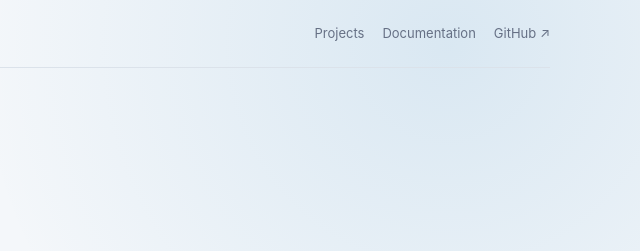
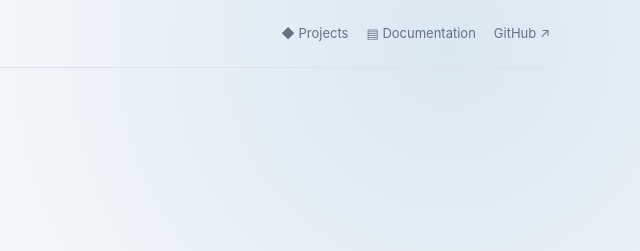
Before and after one commit to andyxuan2010/oci-template, a plain HTML site: page index.html in a window 1280 px wide. Shown: the top 251 px of the page, 640-1280 px from the left. Drawn offline with nearby package versions, Linux system fonts and the light colour scheme; no server answers.

Commit message:
Add icons to documentation navigation

```diff
--- a/index.html
+++ b/index.html
@@ -15,7 +15,7 @@
   </style>
 </head>
 <body>
-  <nav class="topbar shell" aria-label="Global navigation"><a class="brand" href="https://andyxuan2010.github.io/" aria-label="Home"><span class="mark">⌂</span><span>Home</span></a><div class="toplinks"><a href="https://andyxuan2010.github.io/#featured">Projects</a><a href="#documentation">Documentation</a><a href="https://github.com/andyxuan2010/oci-template">GitHub ↗</a></div></nav>
+  <nav class="topbar shell" aria-label="Global navigation"><a class="brand" href="https://andyxuan2010.github.io/" aria-label="Home"><span class="mark">⌂</span><span>Home</span></a><div class="toplinks"><a href="https://andyxuan2010.github.io/#featured">◆ Projects</a><a href="#documentation">▤ Documentation</a><a href="https://github.com/andyxuan2010/oci-template">GitHub ↗</a></div></nav>
   <main class="shell">
     <p class="eyebrow">GitHub Pages · Documentation Portal</p>
     <h1>oci-template</h1>
```
